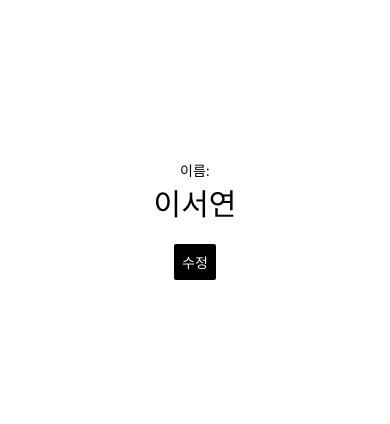
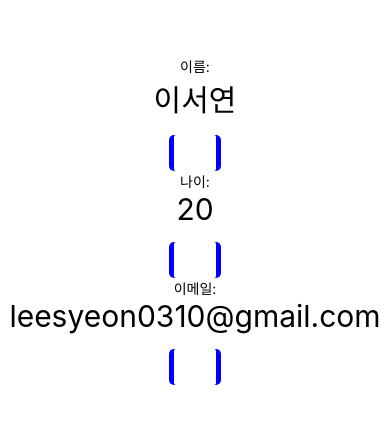
Before and after one commit to stronggirlSY/study2, a React Native app: screen / in a window 390 px wide. Shown: the part 202-626 px from the top of the page. Built offline with nearby package versions, Linux system fonts and the light colour scheme.

Commit message:
1단계와ㄴ성!!!!!!!!!

```diff
--- a/App.js
+++ b/App.js
@@ -4,11 +4,14 @@ import {StyleSheet, Text, View, Button, TextInput} from 'react-native';
 const App =() => {
 
   const [Namepressed, setNamePressed] = useState(false);
+  const [Agepressed,setAgePressed] = useState(false);
+  const [Emailpressed,setEmailPressed] = useState(false);
   const [name, setName] = useState('이서연');
   const [age, setAge] = useState('20');
   const [email, setEmail] = useState('leesyeon0310@gmail.com');
   const [isnameEditing, setIsNameEditing] = useState(false);
   const [isageEditing, setIsageEditing] = useState(false);
+  const [isEmailEditing,setIsEmailEditing] = useState(false);
 
 
   const handleNamePress = () => {
@@ -22,6 +25,35 @@ const App =() => {
     handleNamePress();
     handleNameEditToggle();
   };
+// 이름정의
+
+  const handleAgePress = () => {
+    setAgePressed(!Agepressed);
+  };
+
+  const handleAgeEditToggle = () => {
+    setIsageEditing(!isageEditing);
+  };
+
+  const handleAgeButtonPress = () => {
+    handleAgePress();
+    handleAgeEditToggle();
+  };
+
+// 나이정의
+
+const handleEmailPress = () => {
+  setEmailPressed(!Emailpressed);
+};
+
+const handleEmailEditToggle = () => {
+  setIsEmailEditing(!isEmailEditing);
+};
+
+const handleEmailButtonPress = () => {
+  handleEmailPress();
+  handleEmailEditToggle();
+};
 
   return (
 
@@ -29,8 +61,8 @@ const App =() => {
     <View style={styles.container}>
 
       <Text>이름:</Text>
-      {isnameEditing ? (
-      <TextInput
+      {isnameEditing ?
+       (<TextInput
       style={styles.input}
       placeholder="이름을 입력하세요"
       value={name}
@@ -42,9 +74,49 @@ const App =() => {
 
       <View style={styles.buttonContainer}>
         <Button
-        color= "#000000"
+        color= "#ffffff"
         title={Namepressed ? '저장' : '수정'}
         onPress={handleNameButtonPress}
+         />
+      </View>
+
+      <Text>나이:</Text>
+      {isageEditing ?
+       (<TextInput
+      style={styles.input}
+      placeholder="나이를 입력하세요"
+      value={age}
+      onChangeText={setAge}
+      onSubmitEditing={handleAgeEditToggle}/>
+      ) : (
+        <Text style={styles.text}>{age}</Text>
+      )}
+
+      <View style={styles.buttonContainer}>
+        <Button
+        color= "#ffffff"
+        title={Agepressed ? '저장' : '수정'}
+        onPress={handleAgeButtonPress}
+         />
+      </View>
+
+      <Text>이메일:</Text>
+      {isEmailEditing ?
+       (<TextInput
+      style={styles.input}
+      placeholder="이메일을 입력하세요"
+      value={email}
+      onChangeText={setEmail}
+      onSubmitEditing={handleEmailEditToggle}/>
+      ) : (
+        <Text style={styles.text}>{email}</Text>
+      )}
+
+      <View style={styles.buttonContainer}>
+        <Button
+        color= "#ffffff"
+        title={Emailpressed ? '저장' : '수정'}
+        onPress={handleEmailButtonPress}
          />
       </View>
     </View>
@@ -61,7 +133,11 @@ const styles = StyleSheet.create({
     fontSize:30,
   },
   buttonContainer: {
-    marginTop: 20
+    marginTop: 15,
+    merginBottum: 10,
+    backgroundColor: "#0000FF",
+    paddingHorizontal: 5,
+    borderRadius:5,
   },
   input: {
     borderWidth:1,
```
